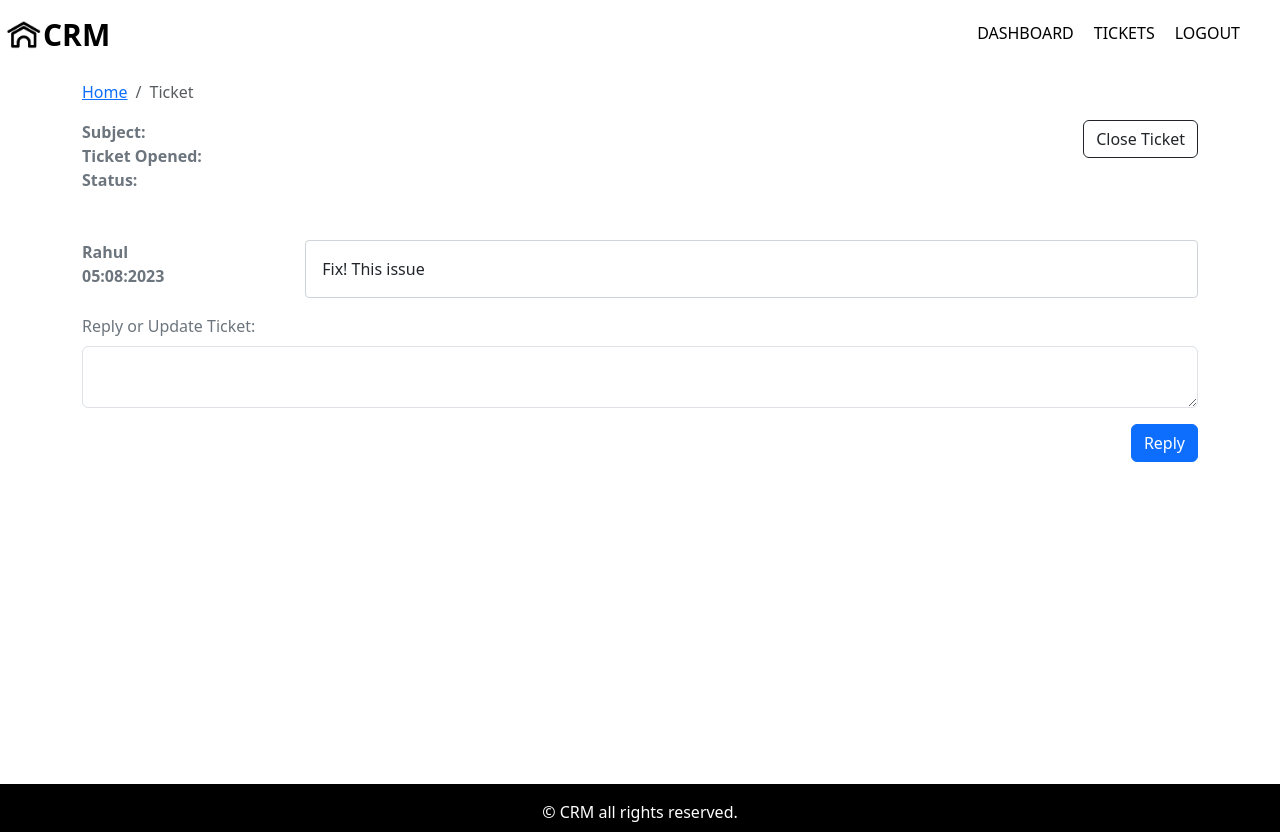
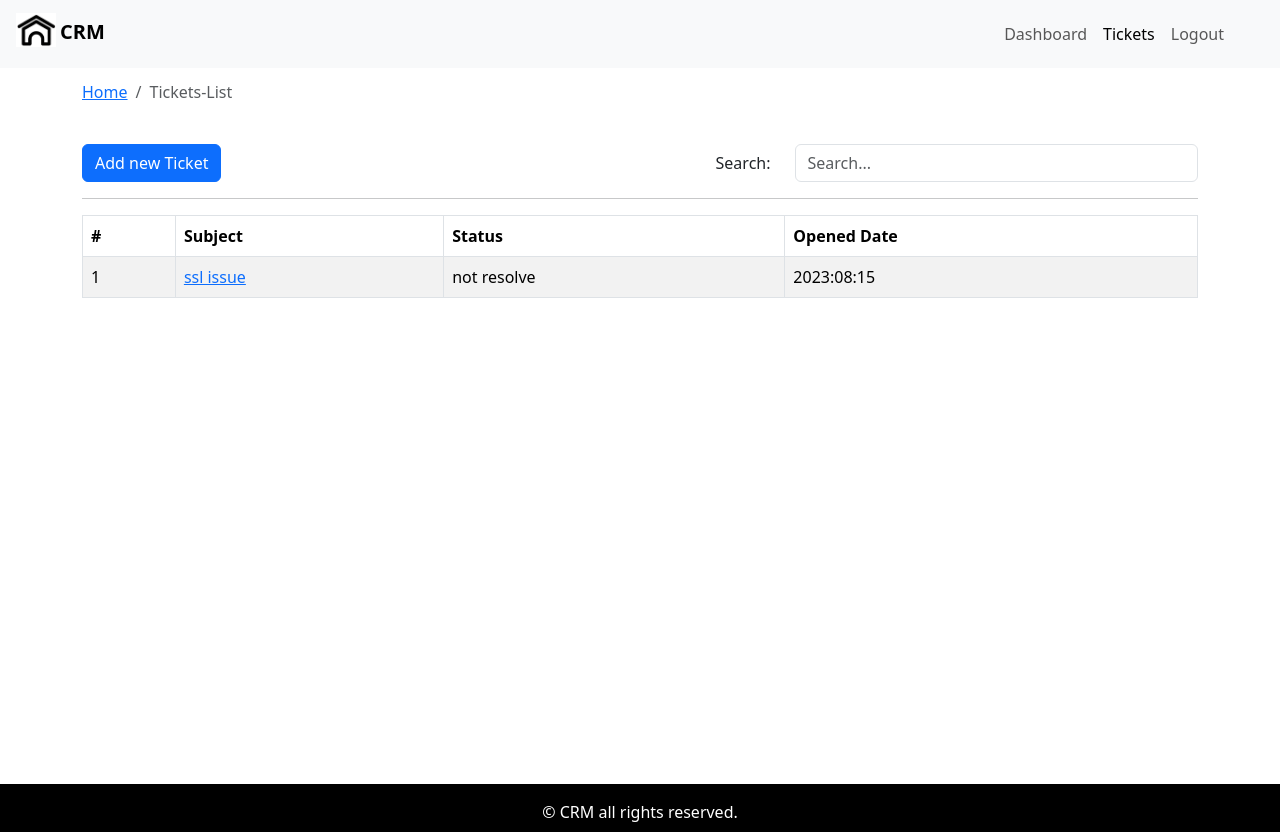
Before and after one commit to Hrx717/CRM-Frontend, a React (Create React App) app: page /tickets in a window 1280 px wide. Built offline with nearby package versions, Linux system fonts and the light colour scheme.

Commit message:
react-router-dom added

```diff
--- a/package.json
+++ b/package.json
@@ -10,6 +10,8 @@
     "react": "^18.2.0",
     "react-bootstrap": "^2.8.0",
     "react-dom": "^18.2.0",
+    "react-router-bootstrap": "^0.26.2",
+    "react-router-dom": "^6.15.0",
     "react-scripts": "5.0.1",
     "web-vitals": "^2.1.4"
   },
--- a/src/App.js
+++ b/src/App.js
@@ -1,22 +1,31 @@
 import React from 'react'
+import {
+  BrowserRouter as Router,
+  Routes,
+  Route,
+} from "react-router-dom";
 import Entry from './pages/Entry'
-import DefaultLayout from './pages/DefaultLayout'
 import {DashBoard} from './pages/DashBoard'
 import { AddTicket } from './pages/AddTicket'
 import { TicketList } from './pages/TicketList'
 import { SingleTicketView } from './pages/SingleTicketView'
+import {PrivateRoute} from './components/PrivateRoute'
 
 
 const App = () => {
   return (
-    <div>
-      {/* <Entry/> */}
-      <DefaultLayout>
-        {/* <DashBoard/> */}
-        {/* <AddTicket/> */}
-        {/* <TicketList/> */}
-        <SingleTicketView/>
-      </DefaultLayout>
+    <div className='App'>
+      <Router>
+        <Routes>
+            <Route exact path='/' element={<Entry/>} />
+        </Routes>
+        <Routes>
+            <Route path='/dashboard' element={<PrivateRoute children={<DashBoard/>}/>} />
+            <Route path='/add-ticket' element={<PrivateRoute children={<AddTicket/>}/>} />
+            <Route path='/tickets' element={<PrivateRoute children={<TicketList/>}/>}/>
+            <Route path='/ticket/:id' element={<PrivateRoute children={<SingleTicketView/>}/>} />
+        </Routes>
+      </Router>
     </div>
   )
 }
--- a/src/components/AddTicketForm.js
+++ b/src/components/AddTicketForm.js
@@ -4,7 +4,7 @@ import {Container,Form, Button} from 'react-bootstrap'
 export const AddTicketForm = ({handleOnChange, handleOnSubmit, formData}) => {
     // console.log(formData)
   return (
-    <Container style={styles.FromBox}>
+    <Container style={styles.FormBox}>
         <h2 className='text-center pt-3'>ADD NEW TICKET</h2>
         <hr/>
         <Form autoComplete='off' onSubmit={handleOnSubmit}>
@@ -54,7 +54,7 @@ export const AddTicketForm = ({handleOnChange, handleOnSubmit, formData}) => {
 
 
 const styles = {
-    FromBox : {
+    FormBox : {
         borderRadius: "8px",
         boxShadow: "0 0 15px -5px black",
         width: "60%",
--- a/src/components/Header.js
+++ b/src/components/Header.js
@@ -1,18 +1,39 @@
-import React from 'react'
-import './styles/Header.css'
-import logo from '../assests/logo3.png'
+import React from "react";
+import { Navbar, Nav } from "react-bootstrap";
+import logo from "../assests/logo3.png";
+import { useNavigate } from "react-router-dom";
+import { LinkContainer } from "react-router-bootstrap";
 
 export const Header = () => {
+  const navigate = useNavigate();
+
+  const logMeOut = () => {
+    navigate("/");
+  };
+
   return (
-    <div className='navbar'>
-      <img className='logo-img' src={logo} alt='logo' />
-      <label className='logo'>CRM</label>
-      <ul className='links'>
-        <li><a href="#">Dashboard</a></li>
-        <li><a href="#">Tickets</a></li>
-        <li><a href="#">Logout</a></li>
-      </ul>
-    </div>
+    <Navbar collapseOnSelect bg="light" variant='light' expand="md">
+      <Navbar.Brand>
+        <LinkContainer to='/'>
+        <img src={logo} alt="logo" role="button" className="ms-3 mb-2" width="40px"/>
+        </LinkContainer>
+        <LinkContainer to='/' role='button' className="fw-semibold ms-1">
+        <label>CRM</label>
+        </LinkContainer>
+      </Navbar.Brand>
+      <Navbar.Toggle aria-controls="basic-navbar-nav" />
+      <Navbar.Collapse id="basic-navbar-nav">
+        <Nav className="ms-auto me-5">
+          <LinkContainer to="/dashboard">
+            <Nav.Link>Dashboard</Nav.Link>
+          </LinkContainer>
+          <LinkContainer to="/tickets">
+            <Nav.Link>Tickets</Nav.Link>
+          </LinkContainer>
 
-  )
-}
+          <Nav.Link onClick={logMeOut}>Logout</Nav.Link>
+        </Nav>
+      </Navbar.Collapse>
+    </Navbar>
+  );
+};
--- /dev/null
+++ b/src/components/PrivateRoute.js
@@ -0,0 +1,10 @@
+import React from 'react'
+import {Navigate} from 'react-router-dom'
+import DefaultLayout from '../pages/Layout/DefaultLayout';
+
+const isAuth = true;
+export const PrivateRoute = ({children, ...rest}) => {
+  return (
+    isAuth ? <DefaultLayout>{children}</DefaultLayout> : <Navigate to="/" />
+  )
+}
--- a/src/components/TicketTable.js
+++ b/src/components/TicketTable.js
@@ -1,5 +1,6 @@
 import React from 'react'
 import {Table} from 'react-bootstrap'
+import {Link} from 'react-router-dom'
 
 export const TicketTable = () => {
   return (
@@ -15,7 +16,8 @@ export const TicketTable = () => {
         <tbody>
             <tr>
                 <td>1</td>
-                <td>ssl issue</td>
+                {/* after having tickets id change path using template literals */}
+                <td><Link to='/ticket/1'>ssl issue</Link></td>
                 <td>not resolve</td>
                 <td>2023:08:15</td>
             </tr>
--- a/src/components/styles/Header.css
+++ /dev/null
@@ -1,41 +0,0 @@
-.navbar {
-    margin: 0;
-    padding: 0;
-    text-decoration: none;
-    list-style: none;
-    box-sizing: border-box;
-    height: 60px;
-    width: 100%;
-}
-
-.logo-img {
-    margin-left: 6px;
-    background: transparent;
-    width: 35px;
-}
-
-.logo {
-    margin-right: auto;
-    margin-left: 2px;
-    font-size: 30px;
-    color: black;
-    font-weight: bold;
-}
-
-.links {
-    float: right;
-    margin-right: 30px;
-}
-
-.links li {
-    display: inline-block;
-    margin: 0 10px;
-    font-weight: 500;
-    margin-top: 13px;
-}
-
-.links li a {
-    text-decoration: none;
-    color: black;
-    text-transform: uppercase;
-}
--- a/src/pages/AddTicket.js
+++ b/src/pages/AddTicket.js
@@ -1,4 +1,4 @@
-import React, { useEffect, useState } from 'react'
+import React, { useState } from 'react'
 import {Container, Row, Col} from 'react-bootstrap'
 import { NestedLinks } from '../components/NestedLinks'
 import { AddTicketForm } from '../components/AddTicketForm'
--- a/src/pages/DashBoard.js
+++ b/src/pages/DashBoard.js
@@ -1,5 +1,6 @@
 import React from 'react'
 import {Container, Row, Col, Button} from 'react-bootstrap'
+import {Link} from 'react-router-dom'
 import { TicketTable } from '../components/TicketTable'
 import { NestedLinks } from '../components/NestedLinks'
 
@@ -14,7 +15,9 @@ export const DashBoard = () => {
 
         <Row>
             <Col className='text-center mt-5 mb-2'>
-            <Button>Add new Ticket</Button>
+              <Link to='/add-ticket'>
+                <Button>Add new Ticket</Button>
+              </Link>
             </Col>
         </Row>
 
--- a/src/pages/DefaultLayout.js
+++ b/src/pages/Layout/DefaultLayout.js
@@ -1,7 +1,7 @@
 import React from 'react'
-import { Header } from '../components/Header'
-import { Footer } from '../components/Footer'
-import './styles/DefaultLayout.css'
+import { Header } from '../../components/Header'
+import { Footer } from '../../components/Footer'
+import '../styles/DefaultLayout.css'
 
 const DefaultLayout = ({children}) => {
   return (
--- a/src/pages/SingleTicketView.js
+++ b/src/pages/SingleTicketView.js
@@ -3,8 +3,11 @@ import {Container,Row,Col, Button} from 'react-bootstrap'
 import { NestedLinks } from '../components/NestedLinks'
 import { MessageHistory } from '../components/MessageHistory'
 import { UpdateTicket } from '../components/UpdateTicket'
+import {useParams} from 'react-router-dom'
 
 export const SingleTicketView = () => {
+    const {id} = useParams();
+    console.log(id);
     const [ticketReply,setTicketReply] = useState('');
 
     const handleTicketReply = (e) => {
--- a/src/pages/TicketList.js
+++ b/src/pages/TicketList.js
@@ -3,6 +3,7 @@ import { NestedLinks } from '../components/NestedLinks'
 import {Container,Row,Col, Button} from 'react-bootstrap'
 import { SearchForm } from '../components/SearchForm'
 import { TicketTable } from '../components/TicketTable'
+import {Link} from 'react-router-dom'
 
 export const TicketList = () => {
     const [str,setStr] = useState('');
@@ -23,7 +24,10 @@ export const TicketList = () => {
         </Row>
 
         <Row className='mt-4'>
-            <Col><Button>Add new Ticket</Button></Col>
+            <Col><Link to='/add-ticket'>
+                <Button>Add new Ticket</Button>
+            </Link>
+            </Col>
             <Col className='text-end'>
                 <SearchForm handleOnChange={handleOnChange}
                 str={str}/>
```
Also changed, not shown: src/assests/logo.png (deleted), 1 other file (tests, documents, lock files or other folders).
